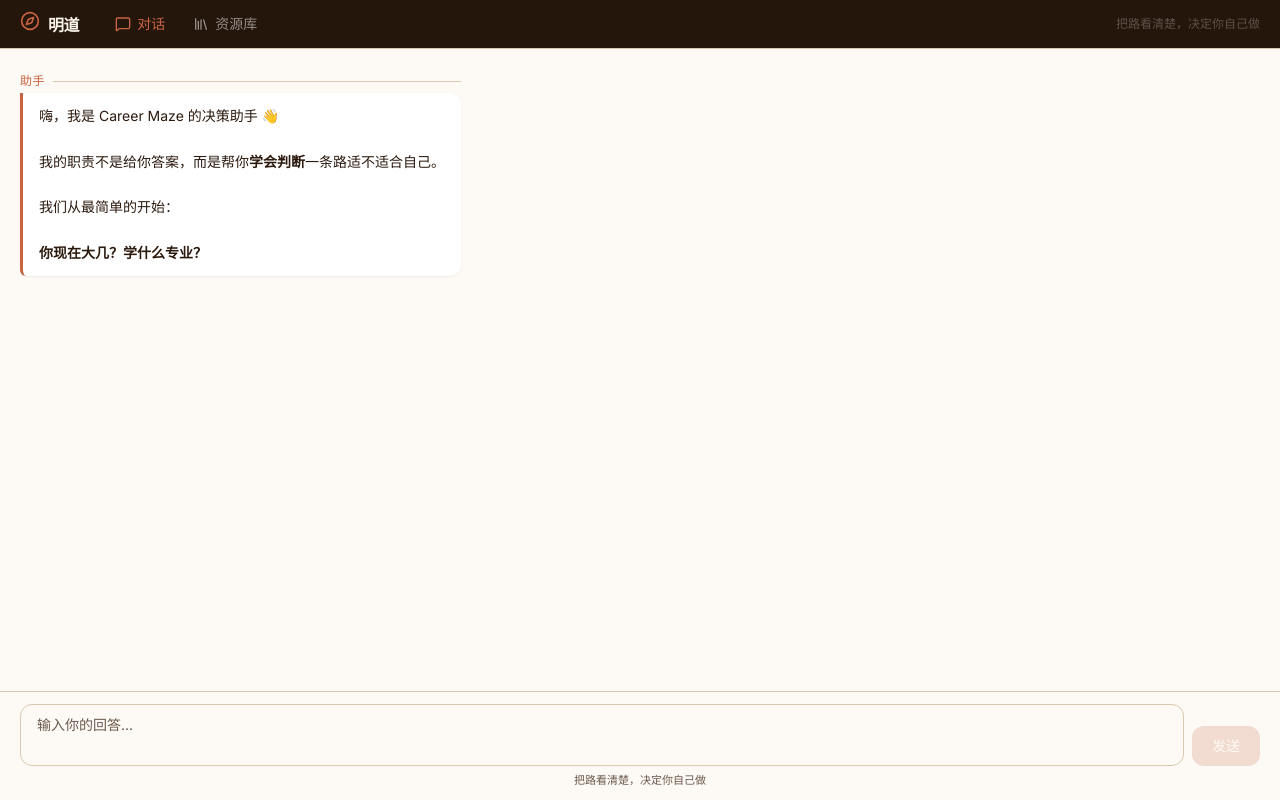
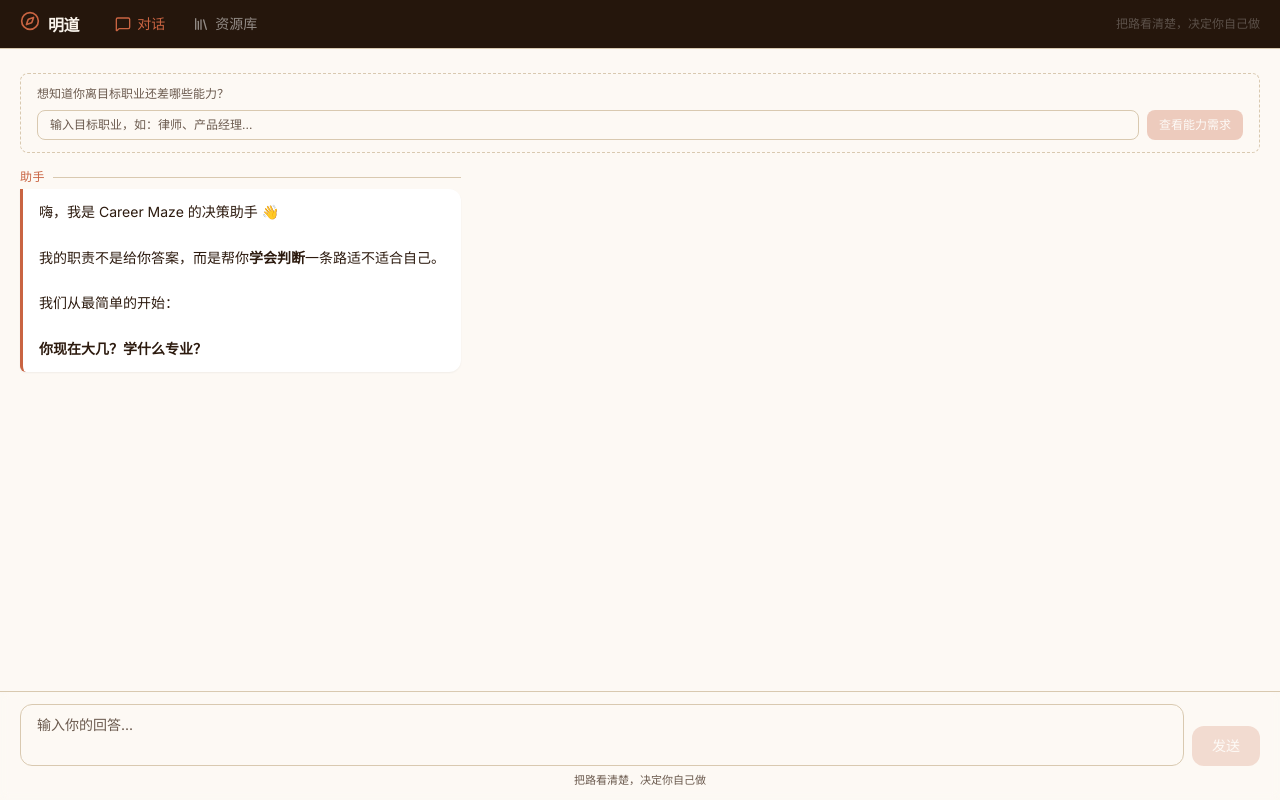
Before and after one commit to sixtdreanight/mingdao, a Next.js app: page / in a window 1280 px wide. Built offline with nearby package versions, Linux system fonts and the light colour scheme.

Commit message:
feat: integrate competency diagnosis into ChatInterface with localStorage persistence

```diff
--- a/src/components/chat/ChatInterface.tsx
+++ b/src/components/chat/ChatInterface.tsx
@@ -3,6 +3,14 @@ import { useState, useRef, useEffect } from 'react';
 import type { ChatMessage, UserProfile } from '@/types';
 import { MessageBubble } from './MessageBubble';
 import { ProfileCard } from './ProfileCard';
+import { CompetencyCard } from './CompetencyCard';
+import type {
+  OccupationCompetencyProfile,
+  StudentCompetencyProfile,
+  SelfAssessment,
+  ProficiencyLevel,
+} from '@/types/competency';
+import { batchMatch } from '@/lib/resource-matcher';
 
 const WELCOME_MESSAGE: ChatMessage = {
   role: 'assistant', timestamp: new Date().toISOString(),
@@ -15,7 +23,88 @@ export function ChatInterface() {
   const [loading, setLoading] = useState(false);
   const [profile, setProfile] = useState<Partial<UserProfile>>({});
   const chatEndRef = useRef<HTMLDivElement>(null);
+  const [competencyProfile, setCompetencyProfile] = useState<OccupationCompetencyProfile | null>(null);
+  const [studentCompetency, setStudentCompetency] = useState<StudentCompetencyProfile>({ selfAssessments: [], inferredSignals: [] });
+  const [showCompetency, setShowCompetency] = useState(false);
+  const [competencyLoading, setCompetencyLoading] = useState(false);
+  const [competencyOccupation, setCompetencyOccupation] = useState('');
   useEffect(() => { chatEndRef.current?.scrollIntoView({ behavior: 'smooth' }); }, [messages]);
+
+  // localStorage key
+  const COMPETENCY_STORAGE_KEY = 'mingdao-competency';
+
+  // Restore competency data from localStorage on mount
+  useEffect(() => {
+    try {
+      const saved = localStorage.getItem(COMPETENCY_STORAGE_KEY);
+      if (saved) {
+        const parsed = JSON.parse(saved);
+        if (parsed.studentCompetency) setStudentCompetency(parsed.studentCompetency);
+        if (parsed.competencyProfile) setCompetencyProfile(parsed.competencyProfile);
+        if (parsed.competencyProfile) setShowCompetency(true);
+      }
+    } catch { /* ignore parse errors */ }
+  }, []);
+
+  // Self-assessment callback
+  const handleAssess = (competencyId: string, level: ProficiencyLevel, evidence: string) => {
+    setStudentCompetency((prev) => {
+      const existing = prev.selfAssessments.findIndex((a) => a.competencyId === competencyId);
+      const assessment: SelfAssessment = {
+        competencyId,
+        currentLevel: level,
+        evidence,
+        lastUpdated: new Date().toISOString(),
+      };
+      const selfAssessments =
+        existing >= 0
+          ? prev.selfAssessments.map((a, i) => (i === existing ? assessment : a))
+          : [...prev.selfAssessments, assessment];
+      const updated = { ...prev, selfAssessments };
+      localStorage.setItem(
+        COMPETENCY_STORAGE_KEY,
+        JSON.stringify({ studentCompetency: updated, competencyProfile })
+      );
+      return updated;
+    });
+  };
+
+  // Generate competency profile
+  const handleGenerateCompetency = async () => {
+    const occupation = competencyOccupation.trim();
+    if (!occupation) return;
+    setCompetencyLoading(true);
+    try {
+      const res = await fetch('/api/competency', {
+        method: 'POST',
+        headers: { 'Content-Type': 'application/json' },
+        body: JSON.stringify({ occupation }),
+      });
+      const json = await res.json();
+      if (json.success && json.data) {
+        setCompetencyProfile(json.data);
+        setStudentCompetency((prev) => {
+          const updated = { ...prev, targetCareer: occupation };
+          localStorage.setItem(
+            COMPETENCY_STORAGE_KEY,
+            JSON.stringify({ studentCompetency: updated, competencyProfile: json.data })
+          );
+          return updated;
+        });
+        setShowCompetency(true);
+      }
+    } catch {
+      // silent failure — user can retry
+    } finally {
+      setCompetencyLoading(false);
+    }
+  };
+
+  // View resources (for GapPanel)
+  const [selectedGapId, setSelectedGapId] = useState<string | null>(null);
+  const handleViewResources = (competencyId: string) => {
+    setSelectedGapId((prev) => (prev === competencyId ? null : competencyId));
+  };
 
   const handleSend = async () => {
     const text = input.trim(); if (!text || loading) return;
@@ -39,6 +128,39 @@ export function ChatInterface() {
     <div className="flex h-full flex-col bg-background">
       <div className="chat-scroll flex-1 overflow-y-auto px-5 py-6">
         {messages.length > 1 && <div className="mb-6"><ProfileCard profile={profile} /></div>}
+        {showCompetency && competencyProfile && (
+          <div className="mb-6">
+            <CompetencyCard
+              profile={competencyProfile}
+              selfAssessments={studentCompetency.selfAssessments}
+              onAssess={handleAssess}
+              onViewResources={handleViewResources}
+              onRefresh={() => { setShowCompetency(false); setCompetencyProfile(null); setCompetencyOccupation(''); }}
+            />
+          </div>
+        )}
+        {!showCompetency && (
+          <div className="mb-4 rounded-lg border border-dashed border-border/60 bg-card/40 px-4 py-3">
+            <p className="text-xs text-muted-foreground mb-2">想知道你离目标职业还差哪些能力？</p>
+            <div className="flex gap-2">
+              <input
+                value={competencyOccupation}
+                onChange={(e) => setCompetencyOccupation(e.target.value)}
+                onKeyDown={(e) => { if (e.key === 'Enter') handleGenerateCompetency(); }}
+                placeholder="输入目标职业，如：律师、产品经理..."
+                className="flex-1 rounded-lg border border-input bg-background px-3 py-1.5 text-xs text-foreground placeholder-muted-foreground focus:border-primary focus:outline-none"
+                disabled={competencyLoading}
+              />
+              <button
+                onClick={handleGenerateCompetency}
+                disabled={competencyLoading || !competencyOccupation.trim()}
+                className="rounded-lg bg-primary px-3 py-1.5 text-xs font-medium text-primary-foreground hover:opacity-90 disabled:opacity-30"
+              >
+                {competencyLoading ? '生成中...' : '查看能力需求'}
+              </button>
+            </div>
+          </div>
+        )}
         {messages.map((msg, i) => (<MessageBubble key={i} message={msg} />))}
         {loading && <div className="mb-5 flex justify-start">
           <div className="max-w-[82%]"><div className="mb-1 flex items-center gap-2"><span className="text-xs font-medium uppercase tracking-wider text-primary/60">助手</span><span className="h-px flex-1 bg-border" /></div>
```
